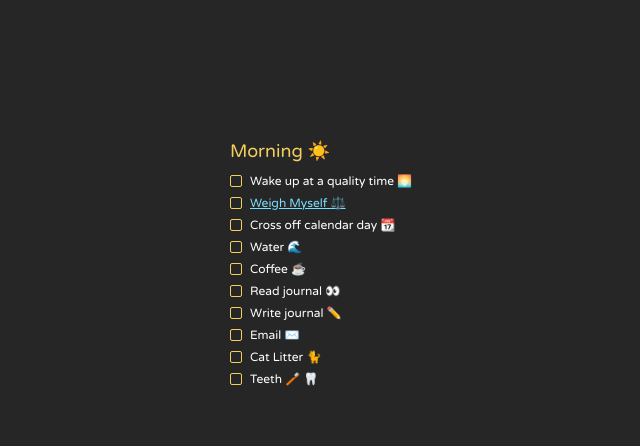
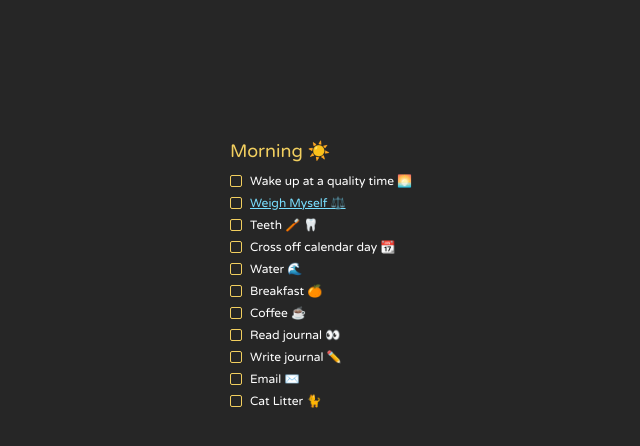
Before and after one commit to joshclyde/daily-habits, a website with bundled scripts: page public/index.html in a window 1280 px wide. Shown: the whole page, without its empty margins (282-922 px from the left). Built offline with nearby package versions, Linux system fonts and the light colour scheme.

Commit message:
Create an eslint file, create a package.json with express and eslint dependencies, add a Backlog to the README, change scripts.js into different modules, add a Breakfast habit to state.

```diff
--- a/index.html
+++ b/public/index.html
@@ -17,7 +17,7 @@
     <!-- Loading CSS -->
     <link rel="stylesheet" href="styles.css">
     <!-- Loading JavaScript -->
-    <script src="scripts.js"></script>
+    <script type="module" src="main.js"></script>
   </head>
   <body>
     <div class="container">
--- /dev/null
+++ b/public/main.js
@@ -0,0 +1,18 @@
+import { Checkbox } from "./modules/Checkbox.js";
+import { habits } from "./modules/habits.js";
+import { getCheckedItems } from "./modules/state.js";
+
+window.addEventListener("DOMContentLoaded", () => {
+  const checkedItems = getCheckedItems();
+  const checkboxFragment = Object.entries(habits).reduce(
+    (fragment, [id, value]) => {
+      fragment.appendChild(
+        Checkbox({ id, checked: checkedItems.includes(id), ...value })
+      );
+      return fragment;
+    },
+    document.createDocumentFragment()
+  );
+
+  document.getElementById("list-of-habits").appendChild(checkboxFragment);
+});
--- /dev/null
+++ b/public/modules/Checkbox.js
@@ -0,0 +1,37 @@
+import { addCheckedItem, removeCheckedItem } from "./state.js";
+
+export const Checkbox = ({ id, description, link, checked = false }) => {
+  const input = document.createElement("input");
+  input.setAttribute("type", "checkbox");
+  input.setAttribute("id", id);
+  input.setAttribute("name", id);
+  input.checked = checked;
+
+  input.addEventListener("change", (event) => {
+    const isChecked = event.target.checked;
+    if (isChecked) {
+      addCheckedItem(id);
+    } else {
+      removeCheckedItem(id);
+    }
+  });
+
+  const label = document.createElement("label");
+  label.setAttribute("class", "checkbox-label");
+  label.setAttribute("for", id);
+  if (link) {
+    const a = document.createElement("a");
+    a.setAttribute("href", link);
+    a.innerHTML = description;
+    label.appendChild(a);
+  } else {
+    label.innerHTML = description;
+  }
+
+  const div = document.createElement("div");
+  div.setAttribute("class", "checkbox-container");
+  div.appendChild(input);
+  div.appendChild(label);
+
+  return div;
+};
--- /dev/null
+++ b/public/modules/habits.js
@@ -0,0 +1,36 @@
+export const habits = {
+  a: {
+    description: "Wake up at a quality time 🌅",
+  },
+  b: {
+    description: "Weigh Myself ⚖️",
+    link: "https://docs.google.com/spreadsheets/d/1fJ7z7xNfmxzrj5tjM6VXIdT8vRJdaWxV6ie5py5DdNE/edit#gid=0",
+  },
+  j: {
+    description: "Teeth 🪥 🦷",
+  },
+  c: {
+    description: "Cross off calendar day 📆",
+  },
+  d: {
+    description: "Water 🌊",
+  },
+  dd: {
+    description: "Breakfast 🍊",
+  },
+  e: {
+    description: "Coffee ☕️",
+  },
+  f: {
+    description: "Read journal 👀",
+  },
+  g: {
+    description: "Write journal ✏️",
+  },
+  h: {
+    description: "Email ✉️",
+  },
+  i: {
+    description: "Cat Litter 🐈",
+  },
+};
--- /dev/null
+++ b/public/modules/state.js
@@ -0,0 +1,41 @@
+// Initializing "date"
+let date = localStorage.getItem("date");
+if (date === null) {
+  // date has never been initialized, so set it
+  localStorage.setItem("date", Date());
+} else {
+  date = new Date(date);
+  const expired = new Date();
+  expired.setHours(3, 0, 0);
+  if (date < expired && expired < new Date()) {
+    // resetting the date for the new day
+    localStorage.setItem("date", Date());
+    removeAllCheckedItems();
+  }
+}
+
+// Initializing "checkedItems"
+const checkedItems = localStorage.getItem("checkedItems");
+if (checkedItems === null) {
+  localStorage.setItem("checkedItems", JSON.stringify([]));
+}
+
+export const getCheckedItems = () =>
+  JSON.parse(localStorage.getItem("checkedItems"));
+
+export const addCheckedItem = (id) => {
+  const checkedItems = JSON.parse(localStorage.getItem("checkedItems"));
+  localStorage.setItem("checkedItems", JSON.stringify([...checkedItems, id]));
+};
+
+export const removeCheckedItem = (id) => {
+  const checkedItems = JSON.parse(localStorage.getItem("checkedItems"));
+  localStorage.setItem(
+    "checkedItems",
+    JSON.stringify(checkedItems.filter((value) => value !== id))
+  );
+};
+
+export const removeAllCheckedItems = () => {
+  localStorage.setItem("checkedItems", "[]");
+};
--- a/scripts.js
+++ /dev/null
@@ -1,128 +0,0 @@
-const habits = {
-  a: {
-    description: "Wake up at a quality time 🌅",
-  },
-  b: {
-    description: "Weigh Myself ⚖️",
-    link: "https://docs.google.com/spreadsheets/d/1fJ7z7xNfmxzrj5tjM6VXIdT8vRJdaWxV6ie5py5DdNE/edit#gid=0",
-  },
-  c: {
-    description: "Cross off calendar day 📆",
-  },
-  d: {
-    description: "Water 🌊",
-  },
-  e: {
-    description: "Coffee ☕️",
-  },
-  f: {
-    description: "Read journal 👀",
-  },
-  g: {
-    description: "Write journal ✏️",
-  },
-  h: {
-    description: "Email ✉️",
-  },
-  i: {
-    description: "Cat Litter 🐈",
-  },
-  j: {
-    description: "Teeth 🪥 🦷",
-  },
-};
-
-const initDate = () => {
-  let date = localStorage.getItem("date");
-  if (date === null) {
-    // date has never been initialized, so set it
-    localStorage.setItem("date", Date());
-  } else {
-    date = new Date(date);
-    const expired = new Date();
-    expired.setHours(3, 0, 0);
-    if (date < expired && expired < new Date()) {
-      // resetting the date for the new day
-      localStorage.setItem("date", Date());
-      removeAllCheckedItems();
-    }
-  }
-};
-
-const initCheckedItems = () => {
-  const checkedItems = localStorage.getItem("checkedItems");
-  if (checkedItems === null) {
-    localStorage.setItem("checkedItems", JSON.stringify([]));
-    return [];
-  }
-  return JSON.parse(checkedItems);
-};
-
-const addCheckedItem = (id) => {
-  const checkedItems = initCheckedItems();
-  localStorage.setItem("checkedItems", JSON.stringify([...checkedItems, id]));
-};
-
-const removeCheckedItem = (id) => {
-  const checkedItems = initCheckedItems();
-  localStorage.setItem(
-    "checkedItems",
-    JSON.stringify(checkedItems.filter((value) => value !== id))
-  );
-};
-
-const removeAllCheckedItems = () => {
-  localStorage.setItem("checkedItems", "[]");
-};
-
-const Checkbox = ({ id, description, link, checked = false }) => {
-  const input = document.createElement("input");
-  input.setAttribute("type", "checkbox");
-  input.setAttribute("id", id);
-  input.setAttribute("name", id);
-  input.checked = checked;
-
-  input.addEventListener("change", (event) => {
-    const isChecked = event.target.checked;
-    if (isChecked) {
-      addCheckedItem(id);
-    } else {
-      removeCheckedItem(id);
-    }
-  });
-
-  const label = document.createElement("label");
-  label.setAttribute("class", "checkbox-label");
-  label.setAttribute("for", id);
-  if (link) {
-    const a = document.createElement("a");
-    a.setAttribute("href", link);
-    a.innerHTML = description;
-    label.appendChild(a);
-  } else {
-    label.innerHTML = description;
-  }
-
-  const div = document.createElement("div");
-  div.setAttribute("class", "checkbox-container");
-  div.appendChild(input);
-  div.appendChild(label);
-
-  return div;
-};
-
-window.addEventListener("DOMContentLoaded", () => {
-  initDate();
-  const checkedItems = initCheckedItems();
-  const checkboxFragment = Object.entries(habits).reduce(
-    (fragment, [id, value]) => {
-      fragment.appendChild(
-        Checkbox({ id, checked: checkedItems.includes(id), ...value })
-      );
-      return fragment;
-    },
-    document.createDocumentFragment()
-  );
-
-  document.getElementById("list-of-habits").appendChild(checkboxFragment);
-});
```
Also changed, not shown: package.json (added, +8 -0 lines), server.mjs (added, +10 -0 lines), .eslintrc.json (added), README.md, public/styles.css (renamed from styles.css), 2 other files.
